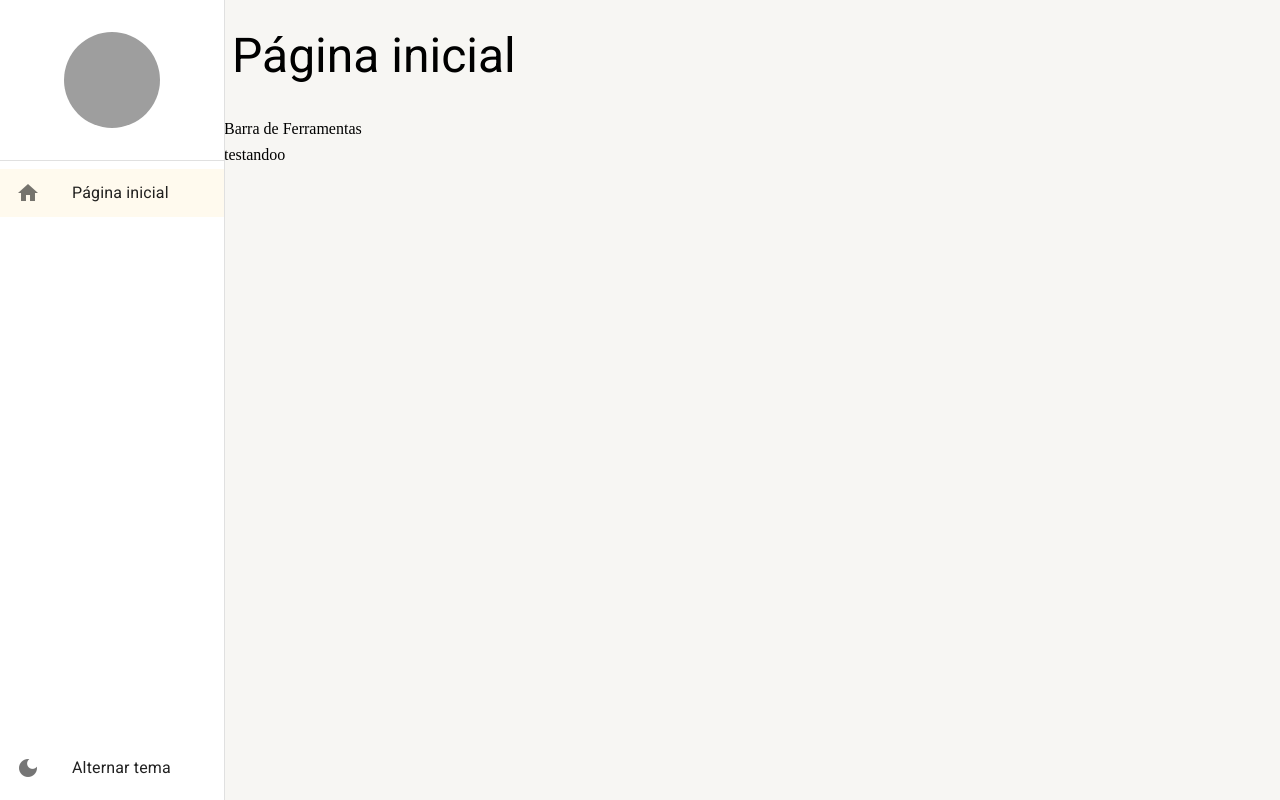
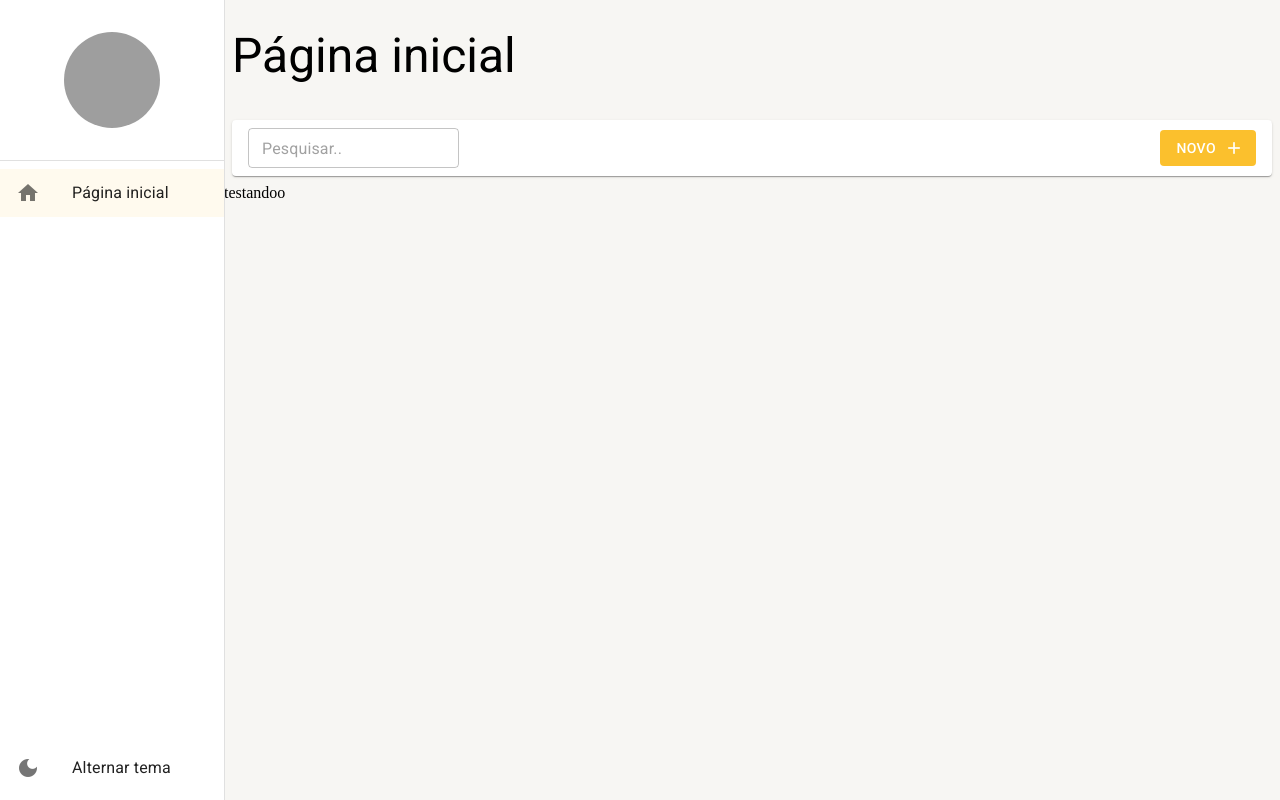
Before and after one commit to BrunodevOliveira/states-and-people-dashboard, a React (Create React App) app: page /pagina-inicial in a window 1280 px wide. Built offline with nearby package versions, Linux system fonts and the light colour scheme; grey boxes are pictures that could not be loaded.

Commit message:
✨feat: add barra de ferramenta de listagem

```diff
--- a/src/pages/dashboard/Dashboard.tsx
+++ b/src/pages/dashboard/Dashboard.tsx
@@ -1,12 +1,13 @@
-import { LayoutBaseDePagina } from "../../shared/layouts";
+import { BarraDeFerramentas } from "../../shared/components"
+import { LayoutBaseDePagina } from "../../shared/layouts"
 
 export const Dashboard = () => {
   return (
     <LayoutBaseDePagina
       titulo="Página inicial"
-      barraDeFerramentas={<>Barra de Ferramentas</>}
+      barraDeFerramentas={<BarraDeFerramentas mostrarInputBusca />}
     >
       testandoo
     </LayoutBaseDePagina>
-  );
-};
+  )
+}
--- /dev/null
+++ b/src/shared/components/barra-de-ferramentas/BarraDeFerramentas.tsx
@@ -0,0 +1,56 @@
+import { Box, Button, Icon, Paper, TextField, useTheme } from "@mui/material"
+
+interface IBarraDeFerramentasProps {
+  textoDaBusca?: string
+  mostrarInputBusca?: boolean
+  aoMudarTextoDeBusca?: (novoTexto: string) => void
+  textoBotaoNovo?: string
+  mostrarBotaoNovo?: boolean
+  aoClicarEmNovo?: () => void
+}
+
+export const BarraDeFerramentas: React.FC<IBarraDeFerramentasProps> = ({
+  textoDaBusca = "",
+  mostrarInputBusca = false,
+  aoMudarTextoDeBusca,
+  textoBotaoNovo = "Novo",
+  mostrarBotaoNovo = true,
+  aoClicarEmNovo,
+}) => {
+  const theme = useTheme()
+
+  return (
+    <Box
+      component={Paper}
+      display="flex"
+      alignItems="center"
+      gap={1}
+      height={theme.spacing(5)}
+      marginX={1}
+      padding={1}
+      paddingX={2}
+    >
+      {mostrarInputBusca && (
+        <TextField
+          size="small"
+          placeholder="Pesquisar.."
+          value={textoDaBusca}
+          onChange={(e) => aoMudarTextoDeBusca?.(e.target.value)}
+        />
+      )}
+      <Box flex={1} display="flex" justifyContent="end">
+        {mostrarBotaoNovo && (
+          <Button
+            variant="contained"
+            color="primary"
+            disableElevation
+            endIcon={<Icon>add</Icon>}
+            onClick={aoClicarEmNovo}
+          >
+            {textoBotaoNovo}
+          </Button>
+        )}
+      </Box>
+    </Box>
+  )
+}
--- a/src/shared/components/index.ts
+++ b/src/shared/components/index.ts
@@ -1 +1,2 @@
-export * from "./menu-lateral/MenuLateral";
+export * from "./menu-lateral/MenuLateral"
+export * from "./barra-de-ferramentas/BarraDeFerramentas"
```
